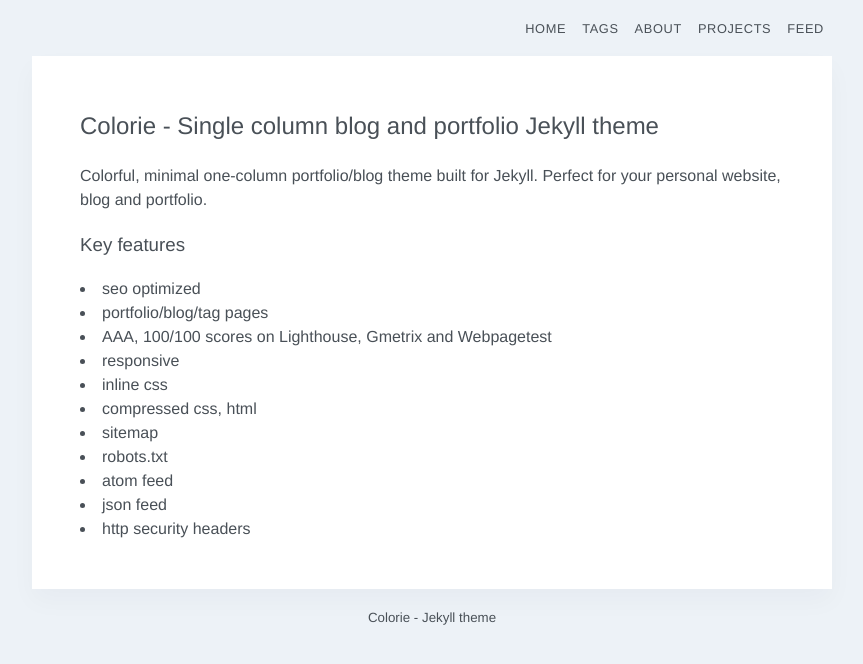
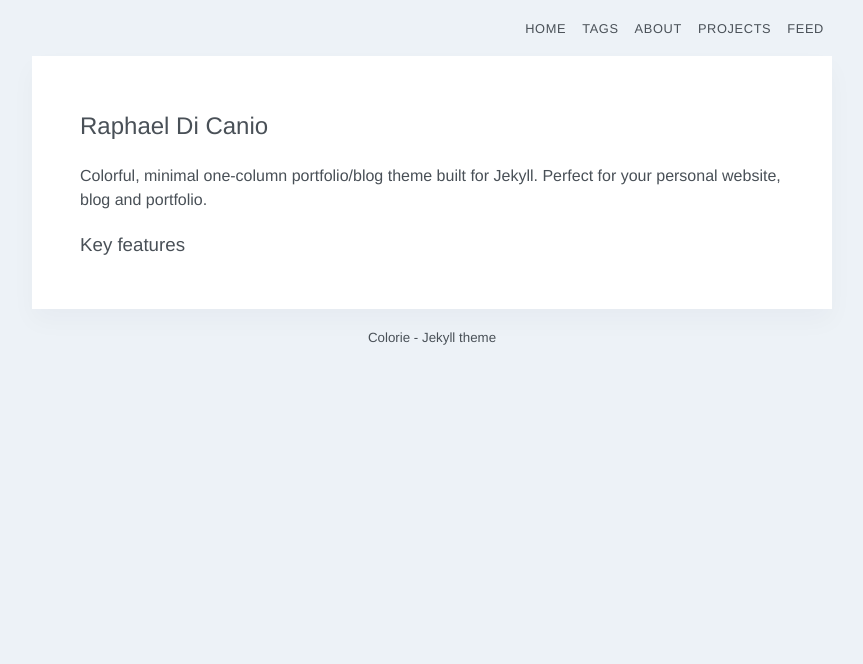
Before and after one commit to vonHund/colorie, a Jekyll site: the page built from _pages/about.md, in a window 1280 px wide. Shown: the top 664 px of the page, without its empty margins (208-1071 px from the left). Built offline with Jekyll 4.4.1, drawn with Linux system fonts in a browser that asks for light colours; some web fonts are replaced.

Commit message:
Update from Forestry.io Raphael Di Canio updated _pages/about.md

```diff
--- a/_pages/about.md
+++ b/_pages/about.md
@@ -1,22 +1,10 @@
 ---
 layout: page
 title: About
+
 ---
-
-## Colorie - Single column blog and portfolio Jekyll theme
+## Raphael Di Canio
 
 Colorful, minimal one-column portfolio/blog theme built for Jekyll. Perfect for your personal website, blog and portfolio.
 
 ### Key features
-
-- seo optimized
-- portfolio/blog/tag pages
-- AAA, 100/100 scores on Lighthouse, Gmetrix and Webpagetest
-- responsive
-- inline css
-- compressed css, html
-- sitemap
-- robots.txt
-- atom feed
-- json feed
-- http security headers
```
